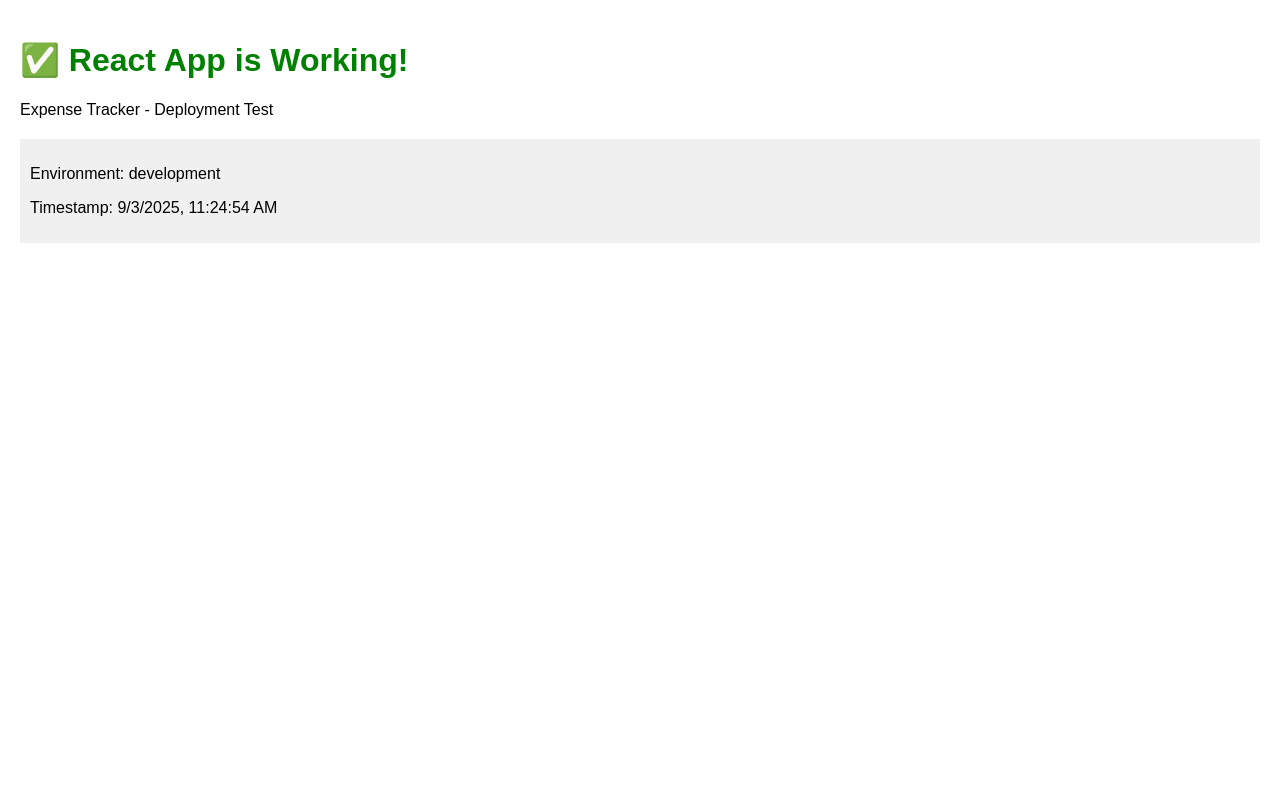
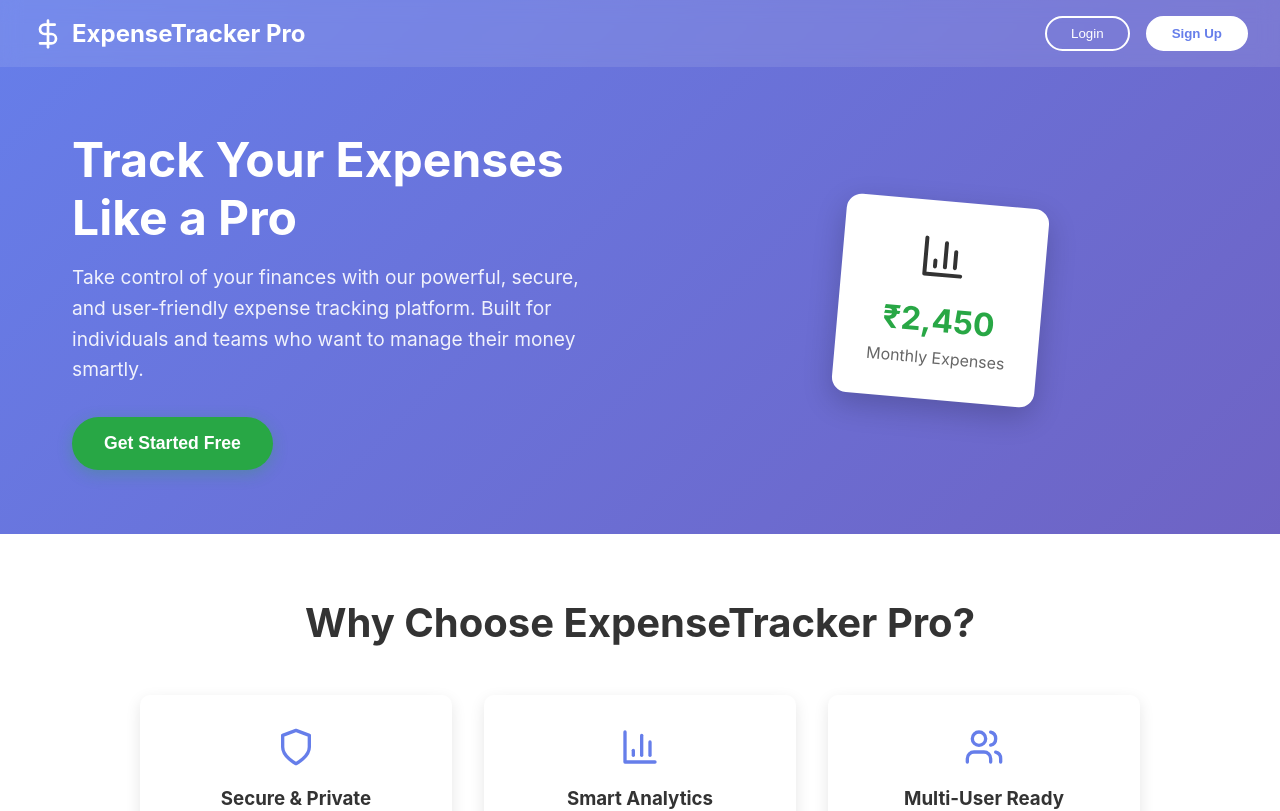
Before and after one commit to chiranjeevkr/credit, a React (Create React App) app: page / in a window 1280 px wide. Shown: the top 811 px of the page. Built offline with nearby package versions, Linux system fonts and the light colour scheme.

Commit message:
Restore full expense tracker functionality

```diff
--- a/src/App.js
+++ b/src/App.js
@@ -1,16 +1,78 @@
-import React from 'react'
+import React, { useState, useEffect } from 'react'
+import { supabase } from './utils/supabase'
+import LandingPage from './components/LandingPage'
+import Auth from './components/Auth'
+import Navbar from './components/Navbar'
+import Dashboard from './pages/Dashboard'
+import Expenses from './pages/Expenses'
+import SplitFriends from './pages/SplitFriends'
+import './App.css'
 
 function App() {
-  console.log('App component loaded successfully')
+  const [user, setUser] = useState(null)
+  const [loading, setLoading] = useState(true)
+  const [currentPage, setCurrentPage] = useState('dashboard')
+  const [showAuth, setShowAuth] = useState(false)
+  const [isLogin, setIsLogin] = useState(true)
+  const [error, setError] = useState(null)
+
+  useEffect(() => {
+    const initAuth = async () => {
+      try {
+        const { data: { session }, error } = await supabase.auth.getSession()
+        if (error) {
+          console.error('Auth session error:', error)
+          setError(error.message)
+        } else {
+          setUser(session?.user ?? null)
+        }
+      } catch (err) {
+        console.error('Auth initialization error:', err)
+        setError(err.message)
+      } finally {
+        setLoading(false)
+      }
+    }
+
+    initAuth()
+
+    const { data: { subscription } } = supabase.auth.onAuthStateChange((_event, session) => {
+      setUser(session?.user ?? null)
+      setLoading(false)
+    })
+
+    return () => subscription.unsubscribe()
+  }, [])
+
+  if (error) {
+    return (
+      <div style={{display: 'flex', flexDirection: 'column', justifyContent: 'center', alignItems: 'center', height: '100vh', padding: '20px', textAlign: 'center'}}>
+        <h2>Connection Error</h2>
+        <p>Unable to connect to the database: {error}</p>
+        <button onClick={() => window.location.reload()} style={{padding: '10px 20px', marginTop: '10px', cursor: 'pointer'}}>Retry</button>
+      </div>
+    )
+  }
+
+  if (loading) {
+    return <div style={{display: 'flex', justifyContent: 'center', alignItems: 'center', height: '100vh', fontSize: '18px'}}>Loading...</div>
+  }
+
+  if (!user) {
+    if (showAuth) {
+      return <Auth isLogin={isLogin} setShowAuth={setShowAuth} />
+    }
+    return <LandingPage setShowAuth={setShowAuth} setIsLogin={setIsLogin} />
+  }
 
   return (
-    <div style={{padding: '20px', fontFamily: 'Arial, sans-serif'}}>
-      <h1 style={{color: 'green'}}>✅ React App is Working!</h1>
-      <p>Expense Tracker - Deployment Test</p>
-      <div style={{background: '#f0f0f0', padding: '10px', marginTop: '20px'}}>
-        <p>Environment: {process.env.NODE_ENV}</p>
-        <p>Timestamp: {new Date().toLocaleString()}</p>
-      </div>
+    <div className="App">
+      <Navbar user={user} currentPage={currentPage} setCurrentPage={setCurrentPage} />
+      <main className="main-content">
+        {currentPage === 'dashboard' && <Dashboard />}
+        {currentPage === 'expenses' && <Expenses />}
+        {currentPage === 'friends' && <SplitFriends />}
+      </main>
     </div>
   )
 }
```
